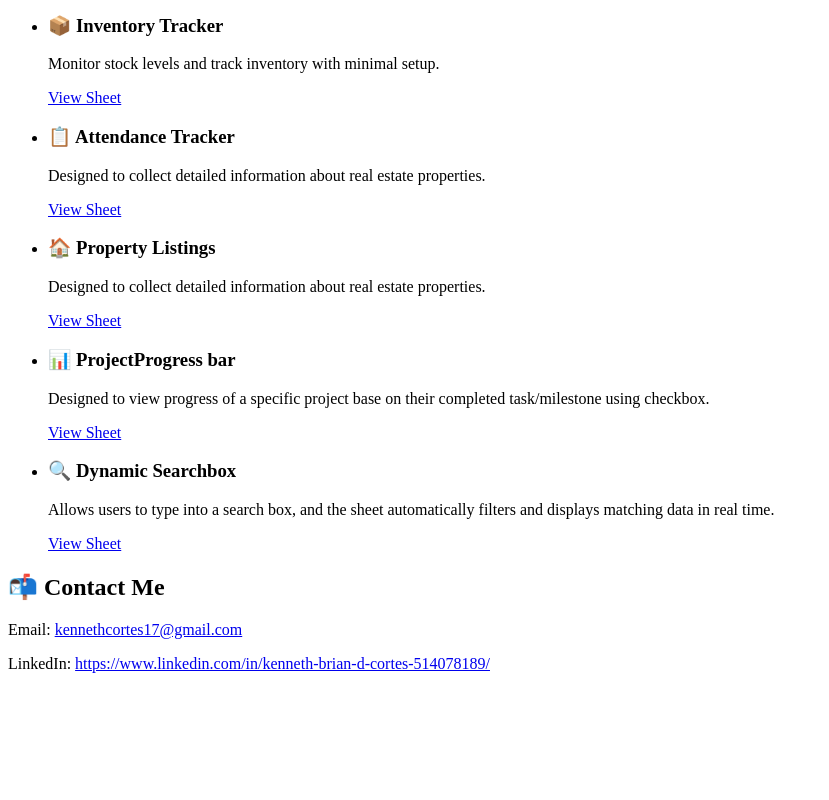
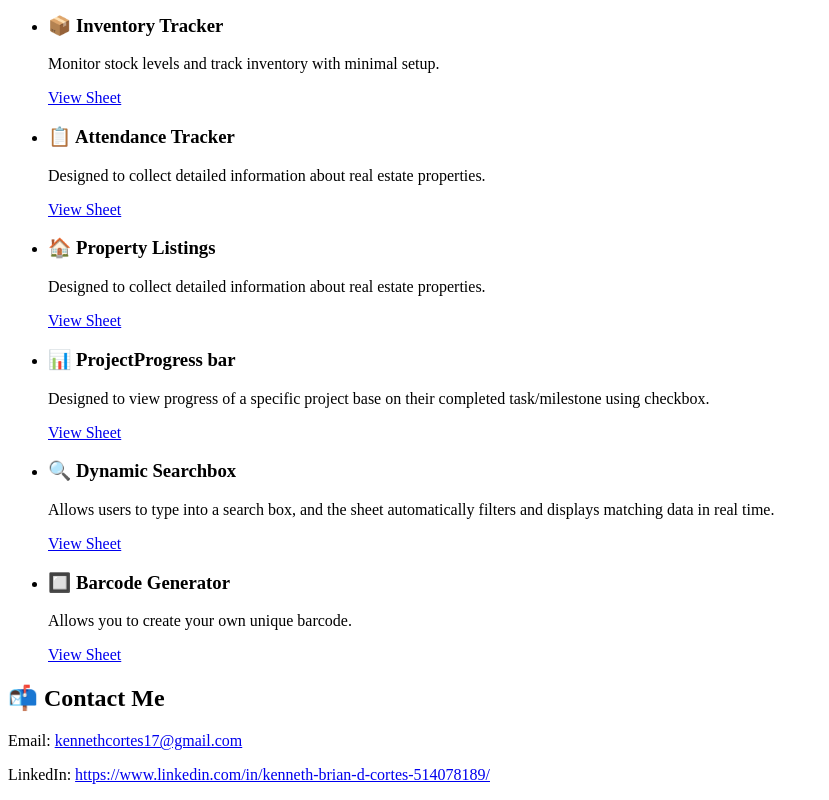
Before and after one commit to kennethcortes17/myportfolio, a React (Create React App) app: page / in a window 1280 px wide. Shown: the part 441-1241 px from the top of the page, without its empty margins (0-829 px from the left). Before the commit the page ends 1130 px from the top, so only its background shows below. Built offline with nearby package versions, Linux system fonts and the light colour scheme.

Commit message:
Update App.js

```diff
--- a/src/App.js
+++ b/src/App.js
@@ -60,6 +60,12 @@ export default function App() {
               <p className="text-sm text-gray-600 mb-2">Allows users to type into a search box, and the sheet automatically filters and displays matching data in real time.</p>
               <a href="https://docs.google.com/spreadsheets/d/10DCbcSYNg_mwPXkQj9QL6BW0jBLjr5MYorfbv7B3UME/edit?usp=sharing" target="_blank" title="Dynamic Search Box" className="text-blue-600 underline">View Sheet</a>
             </li>
+
+            <li className="bg-white p-5 rounded-xl shadow-md">
+              <h3 className="text-xl font-semibold">🔲 Barcode Generator</h3>
+              <p className="text-sm text-gray-600 mb-2">Allows you to create your own unique barcode.</p>
+              <a href="https://docs.google.com/spreadsheets/d/1sVdv2hwrvLLYEctPD53ZczYIYP7iJESgA3Ov1Qd9s-A/edit?usp=sharing" target="_blank" title="Barcode" className="text-blue-600 underline">View Sheet</a>
+            </li>
           </ul>
         </section>
 
```
